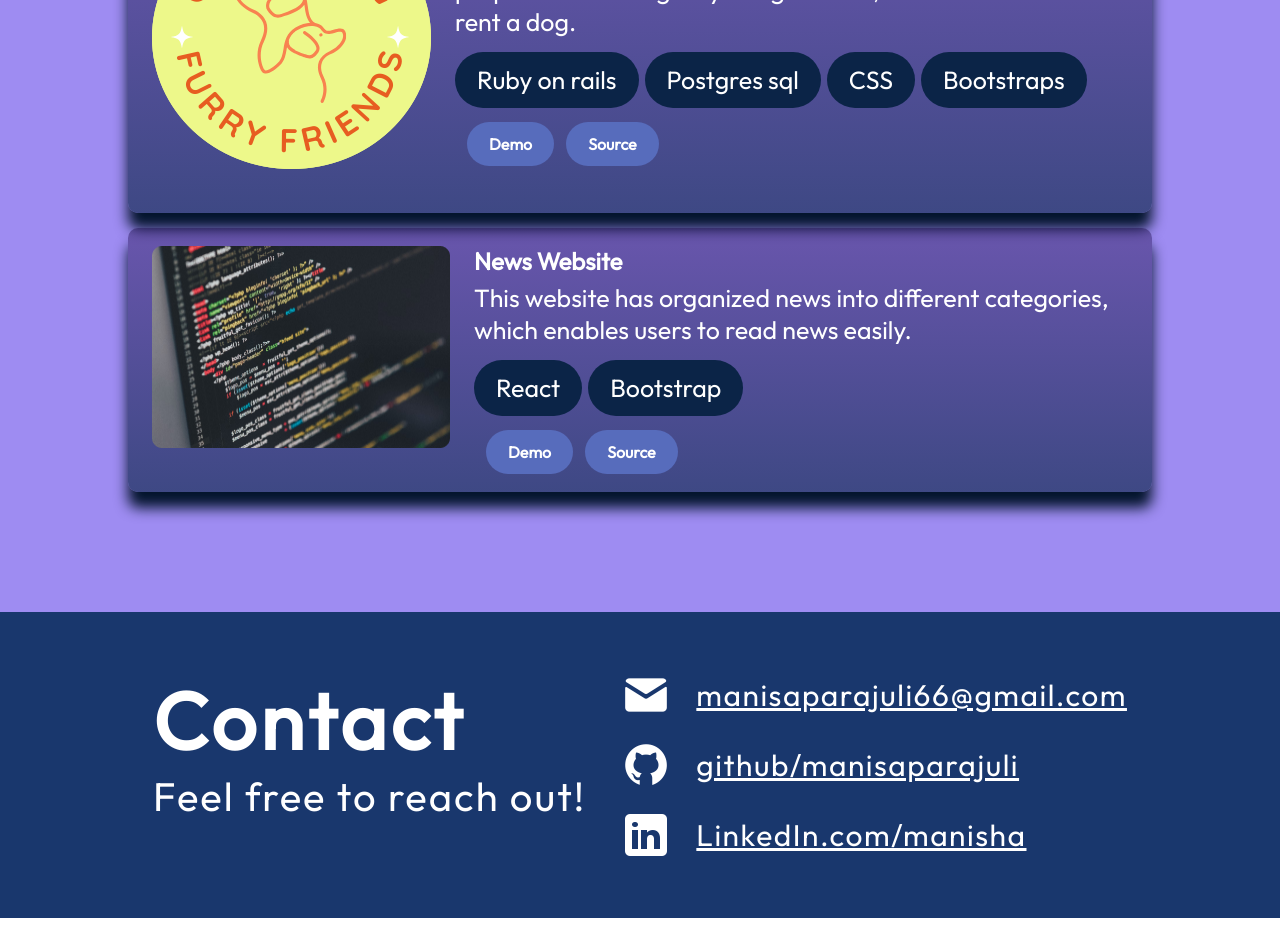
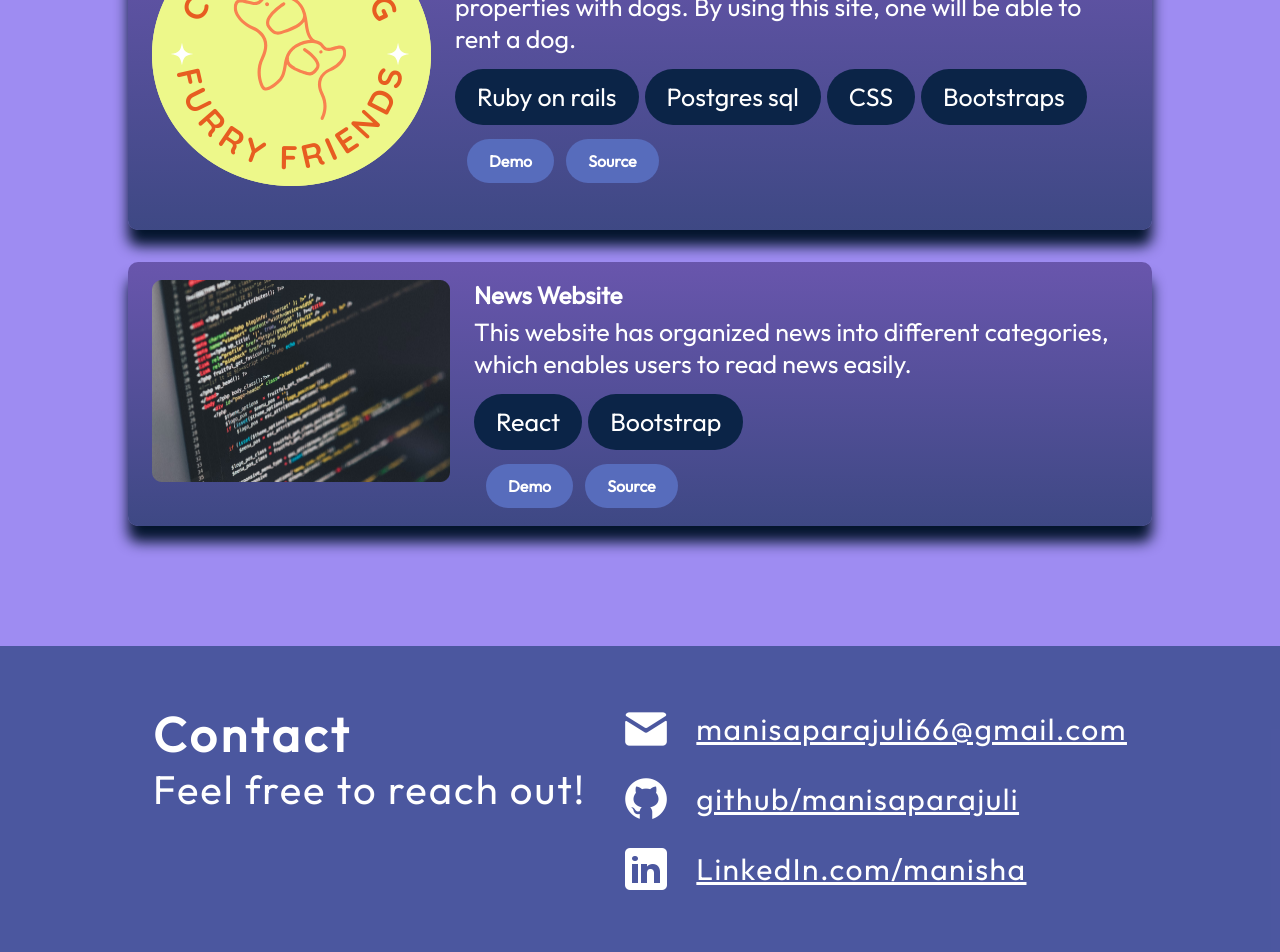
Before and after one commit to manisaparajuli/react-portfolio, a React (Vite) app in the folder portfolio/: page / in a window 1280 px wide. Shown: the part 2574-3526 px from the top of the page. Before the commit the page ends 3492 px from the top, so only its background shows below. Built offline with nearby package versions, Linux system fonts and the light colour scheme.

Commit message:
basic profile completed

```diff
--- a/portfolio/src/components/Contact/Contact.module.css
+++ b/portfolio/src/components/Contact/Contact.module.css
@@ -12,7 +12,7 @@
   gap: 10px;
 }
 .text h2{
-  font-size: 80px;
+  font-size: 48px;
   font-weight: 700;
   letter-spacing: 4px;
 }
--- a/portfolio/src/components/Projects/Projects.module.css
+++ b/portfolio/src/components/Projects/Projects.module.css
@@ -20,6 +20,6 @@
   flex-wrap: wrap;
   align-items: center;
 
-  gap: 15px;
+  gap: 32px;
   width: 100%;
 }
--- a/portfolio/src/vars.css
+++ b/portfolio/src/vars.css
@@ -2,7 +2,7 @@
   /* Colours */
   --color-text: #ffff;
   --color-primary: #576cbc;
-  --color-secondary: #19376d;
+  --color-secondary: #19376d9e;
   --color-dark: #0b2447;
   --color-bg: #6a4feba6;
 
```
